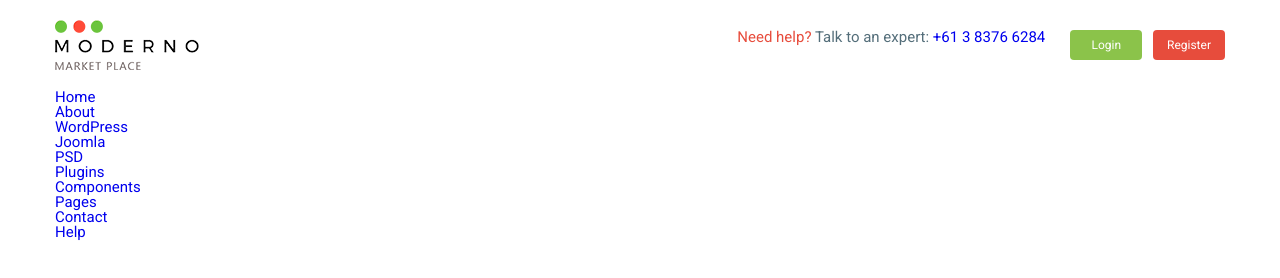
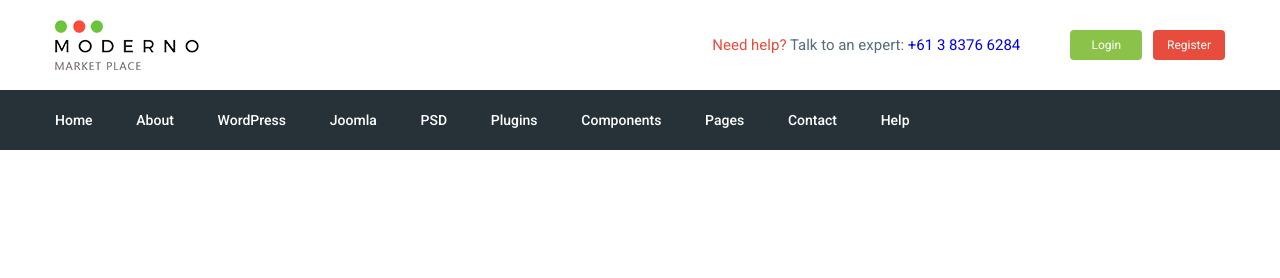
Before and after one commit to NeRc13/moderno, a website: page app/index.html in a window 1280 px wide. Drawn offline with nearby package versions, Linux system fonts and the light colour scheme; files that its build step writes are made by us from their sources.

Commit message:
added header

```diff
--- a/app/scss/_vars.scss
+++ b/app/scss/_vars.scss
@@ -1,3 +1,4 @@
 $color-text: #546e7a;
 $red: #e74c3c;
 $green: #8bc34a;
+$bg: #263238;
--- a/app/scss/style.scss
+++ b/app/scss/style.scss
@@ -12,8 +12,9 @@
 .header__box{
     display: flex;
     .header__text{
-        margin-right: 25px;
-        font-style: 15px;
+        line-height: 30px;
+        margin-right: 50px;
+        font-size: 15px;
         color: $color-text;
         span{
             color: $red;
@@ -36,3 +37,24 @@
     background-color: $red;
     margin-left: 7px;
 }
+.header__menu{
+    background-color: $bg;
+    .menu{
+    height: 60px;
+    display: flex;
+    align-items: center;
+    }
+    .header__list{
+        li{
+        display: inline-block;
+        & + li{
+          margin-left: 40px;
+        }
+        }
+    a{
+        color: #fff;
+        font-size: 14px;
+        font-weight: 500;
+    }
+    }
+}
```
